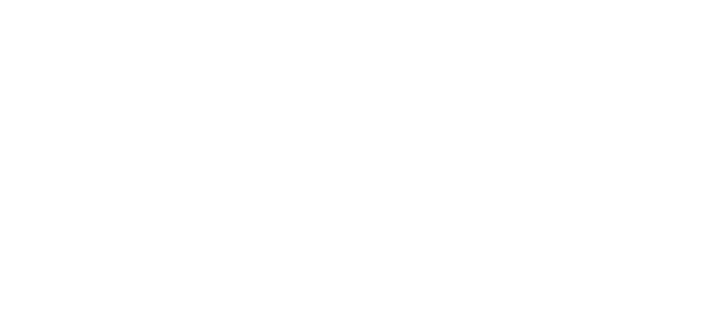
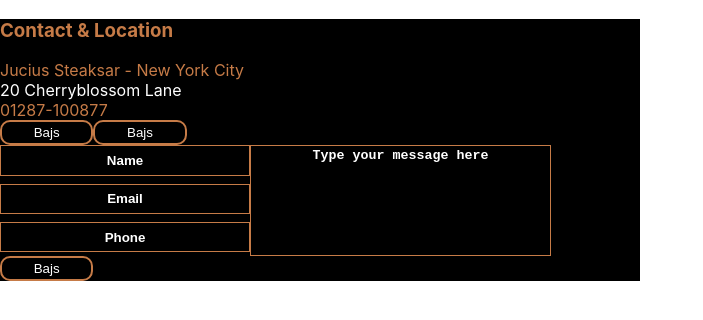
Before and after one commit to NicklasSoderlund/Restaurant-Project, a React (Create React App) app: page /contact in a window 1280 px wide. Shown: the top 320 px of the page, without its empty margins (0-703 px from the left). Built offline with nearby package versions, Linux system fonts and the light colour scheme.

Commit message:
Got started on contactform

```diff
--- a/package.json
+++ b/package.json
@@ -10,12 +10,14 @@
     "@types/node": "^16.18.14",
     "@types/react": "^18.0.28",
     "@types/react-dom": "^18.0.11",
+    "@types/styled-components": "^5.1.26",
     "axios": "^1.3.4",
     "react": "^18.2.0",
     "react-dom": "^18.2.0",
     "react-router-dom": "^6.8.2",
     "react-scripts": "5.0.1",
     "sass": "^1.58.3",
+    "styled-components": "^5.3.8",
     "typescript": "^4.9.5",
     "web-vitals": "^2.1.4"
   },
@@ -42,5 +44,8 @@
       "last 1 firefox version",
       "last 1 safari version"
     ]
+  },
+  "devDependencies": {
+    "@types/styled-components": "^5.1.26"
   }
 }
--- a/src/components/Contact/Contact.tsx
+++ b/src/components/Contact/Contact.tsx
@@ -1,6 +1,43 @@
+import { Button } from '../styled/Button';
+import './contact.scss';
+
 export function Contact() {
 
     return (
-        <div></div>
+        <section className="contact">
+
+        <div className='contact__content'>
+
+        <h3 className='colorClass'>Contact & Location</h3>
+            <div className="contact__content__adress">
+                <span className="contact__content__name, colorClass">Jucius Steaksar - New York City</span>
+                <span className="contact__content__street">20 Cherryblossom Lane </span>
+                <span className="contact__content__phone, colorClass">01287-100877</span>
+            </div>
+
+            <div>
+                <Button color=''>Bajs</Button>
+                <Button color=''>Bajs</Button>
+            </div>
+
+            <form action="">
+
+                <div className='form__content'>
+
+                <div className='form__inputs'>
+                <input type="text" placeholder='Name'/>
+                <input type="text" placeholder='Email'/>
+                <input type="text" placeholder='Phone'/>
+                </div>
+                <textarea name="" id="" cols={35} rows={7} placeholder="Type your message here"></textarea>
+
+                </div>
+
+                <Button color=''>Bajs</Button>
+
+            </form>
+
+            </div>
+        </section>
     )
 }
--- a/src/components/Contact/contact.scss
+++ b/src/components/Contact/contact.scss
@@ -0,0 +1,75 @@
+
+
+.contact {
+    width: 50%;
+    color: white;
+    background-color: black;
+
+    .colorClass {
+        color: #C67B47;
+    }
+
+    h3 {
+
+    }
+
+    .contact__content__adress {
+        display: flex;
+        flex-direction: column;
+    }
+
+    .contact__content__name {
+
+    }
+    .contact__content__street {
+
+    }
+    .contact__content__phone {
+
+    }
+
+
+
+    form {
+        display: flex;
+        flex-direction: column;
+
+
+        .form__content {
+            display: flex;
+
+        }
+
+        .form__inputs {
+            display: flex;
+            flex-direction: column;
+            width: 250px;
+            gap: 0.5em;
+
+
+        }
+        input {
+            text-align: center;
+            padding: 0.5em;
+            background-color: black;
+            border: 1px solid #C67B47;
+            &::placeholder {
+                font-weight: bold;
+                color: white;
+
+            }
+        }
+
+        textarea {
+            resize: none;
+            text-align: center;
+            background-color: black;
+            border: 1px solid #C67B47;
+            &::placeholder {
+                font-weight: bold;
+                color: white;
+
+            }
+        }
+    }
+}
--- /dev/null
+++ b/src/components/styled/Button.tsx
@@ -0,0 +1,14 @@
+import styled from 'styled-components';
+
+export interface IButtonProps {
+    color:string;
+}
+export const Button = styled.button`
+    background-color: ${(props:IButtonProps) => props.color || "black"};
+    color: white;
+    border-radius: 10px;
+    width:7em;
+    padding: 3px;
+    border: 2px solid #C67B47;
+
+`;
```
Also changed, not shown: 1 other file (tests, documents, lock files or other folders).
